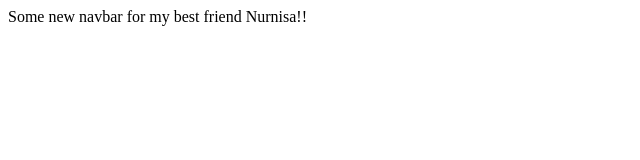
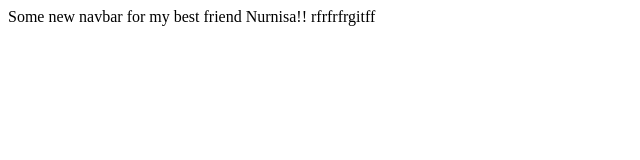
Before and after one commit to nurnisajanybek/git-practice-js27, a plain HTML site: page index.html in a window 1280 px wide. Shown: the full height of the page, 0-640 px from the left. Drawn offline with Linux system fonts and the light colour scheme.

Commit message:
commit section

```diff
--- a/index.html
+++ b/index.html
@@ -7,7 +7,9 @@
     <title>Document</title>
   </head>
   <body>
-    <div class="navbar">Some new navbar for my best friend Nurnisa!!</div>
+    <div class="navbar">
+      Some new navbar for my best friend Nurnisa!! rfrfrfrgitff
+    </div>
     <script src="./main.js"></script>
   </body>
 </html>
```
